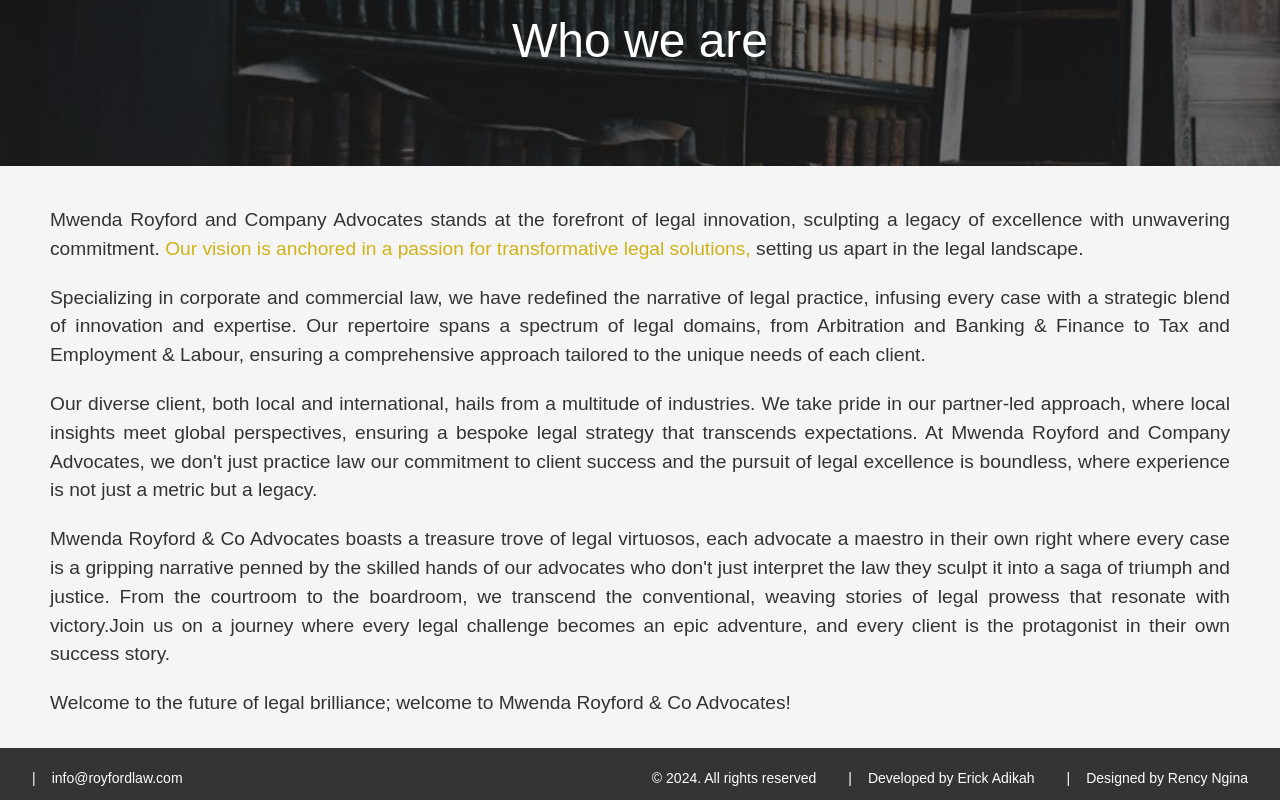
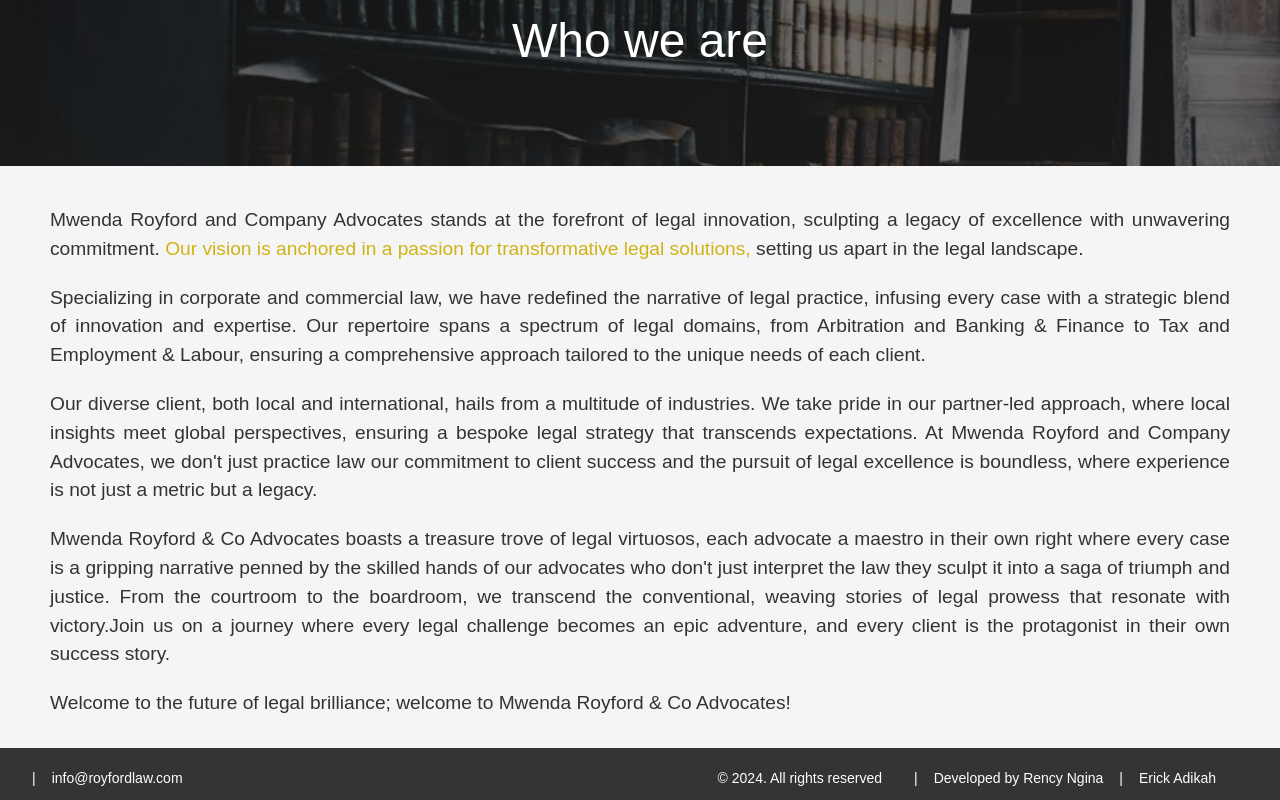
Before and after one commit to rencyngina/law-firm, a Next.js app: page /about in a window 1280 px wide. Shown: the part 206-1006 px from the top of the page. Built offline with nearby package versions, Linux system fonts and the light colour scheme.

Commit message:
update foot section

```diff
--- a/src/components/foot.jsx
+++ b/src/components/foot.jsx
@@ -19,15 +19,15 @@ const Foot = () => {
       <div className="flex items-center mt-2 mb-3 sm:mb-0">
         <p className="mr-4 sm:mr-8 text-xs lg:text-sm">© {currentYear}. All rights reserved</p>
         <p className="mr-4 hidden sm:block">|</p>
+        <a href="mailto:rencyngina@gmail.com"
+        rel="noreferrer"
+        target="_blank"
+        className="text-xs lg:text-sm">Developed by Rency Ngina</a>
+        <p className="ml-4 mr-4 hidden sm:block">|</p>
         <a href="https://my-portfolio-sand-ten-81.vercel.app/"
         rel="noreferrer"
         target="_blank"
-        className="mr-4 sm:mr-8 text-xs lg:text-sm">Developed by Erick Adikah</a>
-        <p className="mr-4 hidden sm:block">|</p>
-        <a href="mailto:rencyngina@gmail.com"
-        rel="noreferrer"
-        target="_blank"
-        className="text-xs lg:text-sm">Designed by Rency Ngina</a>
+        className="mr-4 sm:mr-8 text-xs lg:text-sm"> Erick Adikah</a>
       </div>
     </div>
   </div>
```
